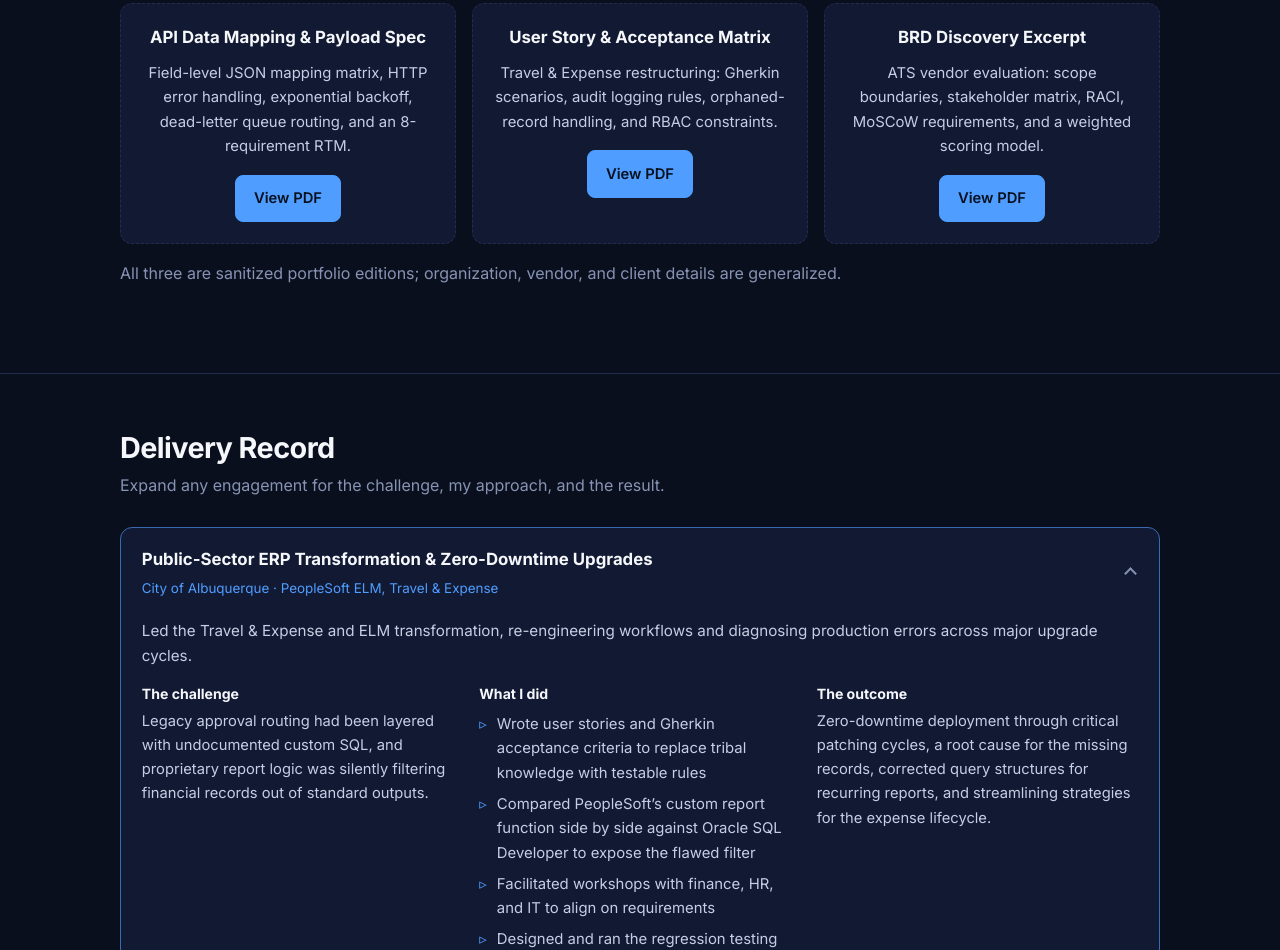
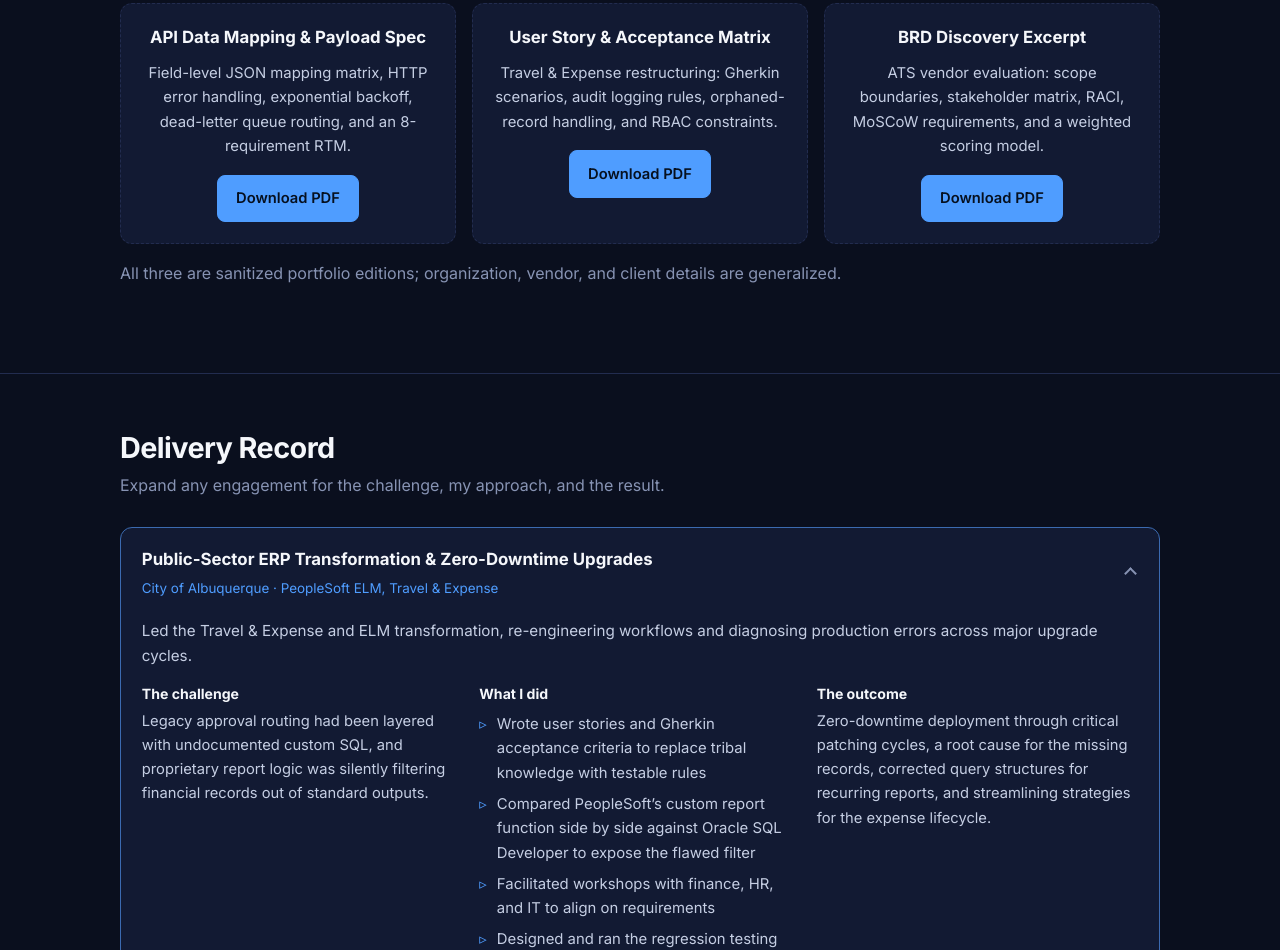
Before and after one commit to jkmcgregor/technical-ba, a plain HTML site: page index.html in a window 1280 px wide. Shown: the part 3175-4125 px from the top of the page. Drawn offline with Linux system fonts and the light colour scheme.

Commit message:
Update index.html

```diff
--- a/index.html
+++ b/index.html
@@ -238,17 +238,17 @@ footer{border-top:1px solid var(--line);padding:2rem 0;text-align:center;color:v
         <div class="card dl">
           <h3>API Data Mapping &amp; Payload Spec</h3>
           <p>Field-level JSON mapping matrix, HTTP error handling, exponential backoff, dead-letter queue routing, and an 8-requirement RTM.</p>
-          <p style="margin-top:1rem"><a class="btn" href="./API_Data_Mapping_Sample.pdf" target="_blank" rel="noopener noreferrer">View PDF</a></p>
+          <p style="margin-top:1rem"><a class="btn" href="./API_Data_Mapping_Sample.pdf" target="_blank" rel="noopener noreferrer">Download PDF</a></p>
         </div>
         <div class="card dl">
           <h3>User Story &amp; Acceptance Matrix</h3>
           <p>Travel &amp; Expense restructuring: Gherkin scenarios, audit logging rules, orphaned-record handling, and RBAC constraints.</p>
-          <p style="margin-top:1rem"><a class="btn" href="./User_Story_Matrix_Sample.pdf" target="_blank" rel="noopener noreferrer">View PDF</a></p>
+          <p style="margin-top:1rem"><a class="btn" href="./User_Story_Matrix_Sample.pdf" target="_blank" rel="noopener noreferrer">Download PDF</a></p>
         </div>
         <div class="card dl">
           <h3>BRD Discovery Excerpt</h3>
           <p>ATS vendor evaluation: scope boundaries, stakeholder matrix, RACI, MoSCoW requirements, and a weighted scoring model.</p>
-          <p style="margin-top:1rem"><a class="btn" href="./BRD_Excerpt_Sample.pdf" target="_blank" rel="noopener noreferrer">View PDF</a></p>
+          <p style="margin-top:1rem"><a class="btn" href="./BRD_Excerpt_Sample.pdf" target="_blank" rel="noopener noreferrer">Download PDF</a></p>
         </div>
       </div>
       <p class="sub" style="margin-top:1rem">All three are sanitized portfolio editions; organization, vendor, and client details are generalized.</p>
```
